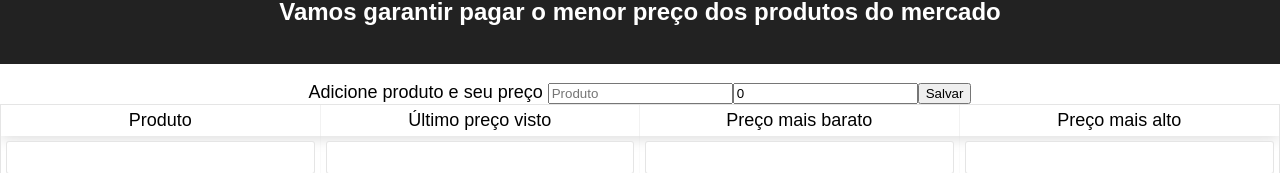
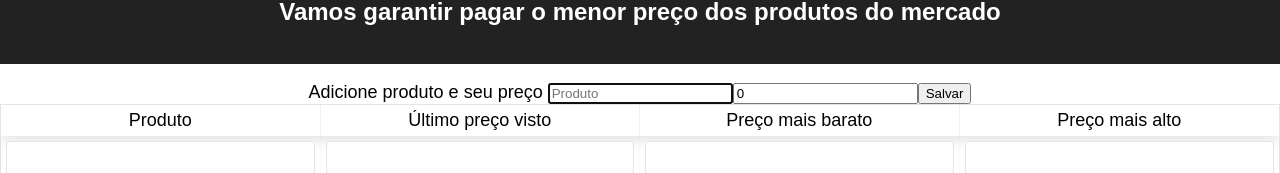
Before and after one commit to Rafael-Miceli/PriceStoresFront, a React (Create React App) app: page / in a window 1280 px wide. Shown: the part 126-299 px from the top of the page. Built offline with nearby package versions, Linux system fonts and the light colour scheme.

Commit message:
Tratanto erro quando clicado em linha vazia; setando foco no Input nome do produto apos adicionar

```diff
--- a/src/App.js
+++ b/src/App.js
@@ -19,6 +19,10 @@ class App extends Component {
     }
   }
 
+  componentDidMount(){
+    this.nameInput.focus();
+  }
+
   saveProduct() {
     let productToSaveName = this.state.productToSaveName;
     let productToSavePrice = this.state.productToSavePrice;
@@ -30,19 +34,20 @@ class App extends Component {
     this.setState({products: newProductsList})
 
     this.setState({productToSaveName: '', productToSavePrice: 0});
+    this.nameInput.focus();
   }
 
   cellClick(state, rowInfo, column, instance) {
     return {
       onClick: (e, handleOriginal) => {
+        if(rowInfo == undefined)
+          return;
 
         //Levar valor para campo de editar acima se clicou no preço
-        if(column.id == lastPriceColumn && rowInfo != undefined) {
-          console.log("Quero Atualizar este preço ", rowInfo.row[lastPriceColumn]);
+        //console.log("Quero Atualizar este preço ", rowInfo.row[lastPriceColumn]);
 
-          this.setState({productToSaveName: rowInfo.row[productName]});
-          this.setState({productToSavePrice: rowInfo.row[lastPriceColumn]});
-        }
+        this.setState({productToSaveName: rowInfo.row[productName]});
+        this.setState({productToSavePrice: rowInfo.row[lastPriceColumn]});
 
         if (handleOriginal) {
           handleOriginal()
@@ -60,8 +65,15 @@ class App extends Component {
         </div>
         <p className="App-intro">
           <span>Adicione produto e seu preço </span>
-          <input type="text" required placeholder="Produto" onChange={(e) => {this.setState({productToSaveName: e.target.value})}} value={this.state.productToSaveName}/>
-          <input type="number" step="any" required placeholder="Preço" onChange={(e) => {this.setState({productToSavePrice: e.target.value})}} value={this.state.productToSavePrice}/>
+          <input type="text"
+            required placeholder="Produto" ref={(input) => { this.nameInput = input; }}
+            onChange={(e) => {this.setState({productToSaveName: e.target.value})}}
+            value={this.state.productToSaveName}/>
+          <input type="number"
+            step="any"
+            required placeholder="Preço"
+            onChange={(e) => {this.setState({productToSavePrice: e.target.value})}}
+            value={this.state.productToSavePrice}/>
           {/* <input type="date" /> */}
 
           <button onClick={this.saveProduct.bind(this)}>Salvar</button>
```
